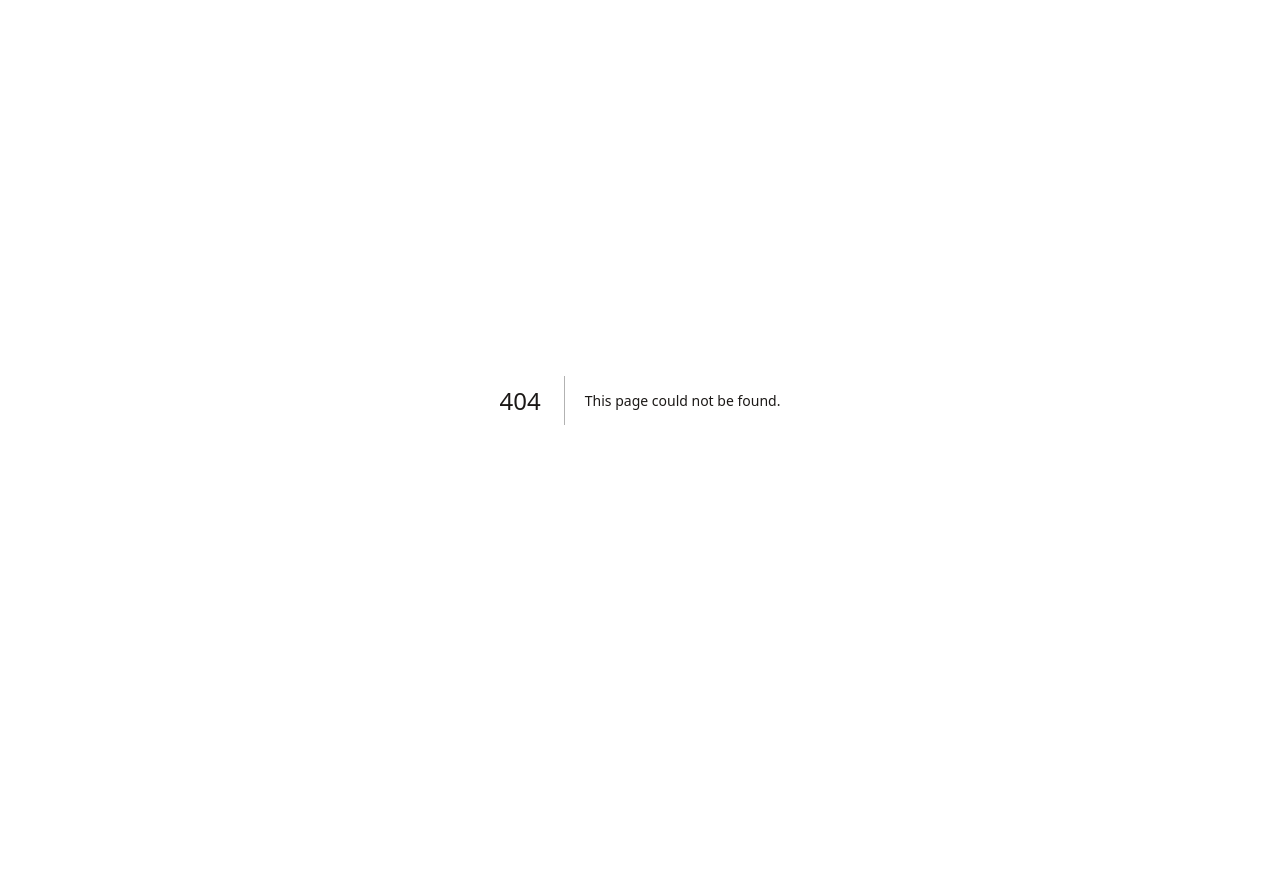
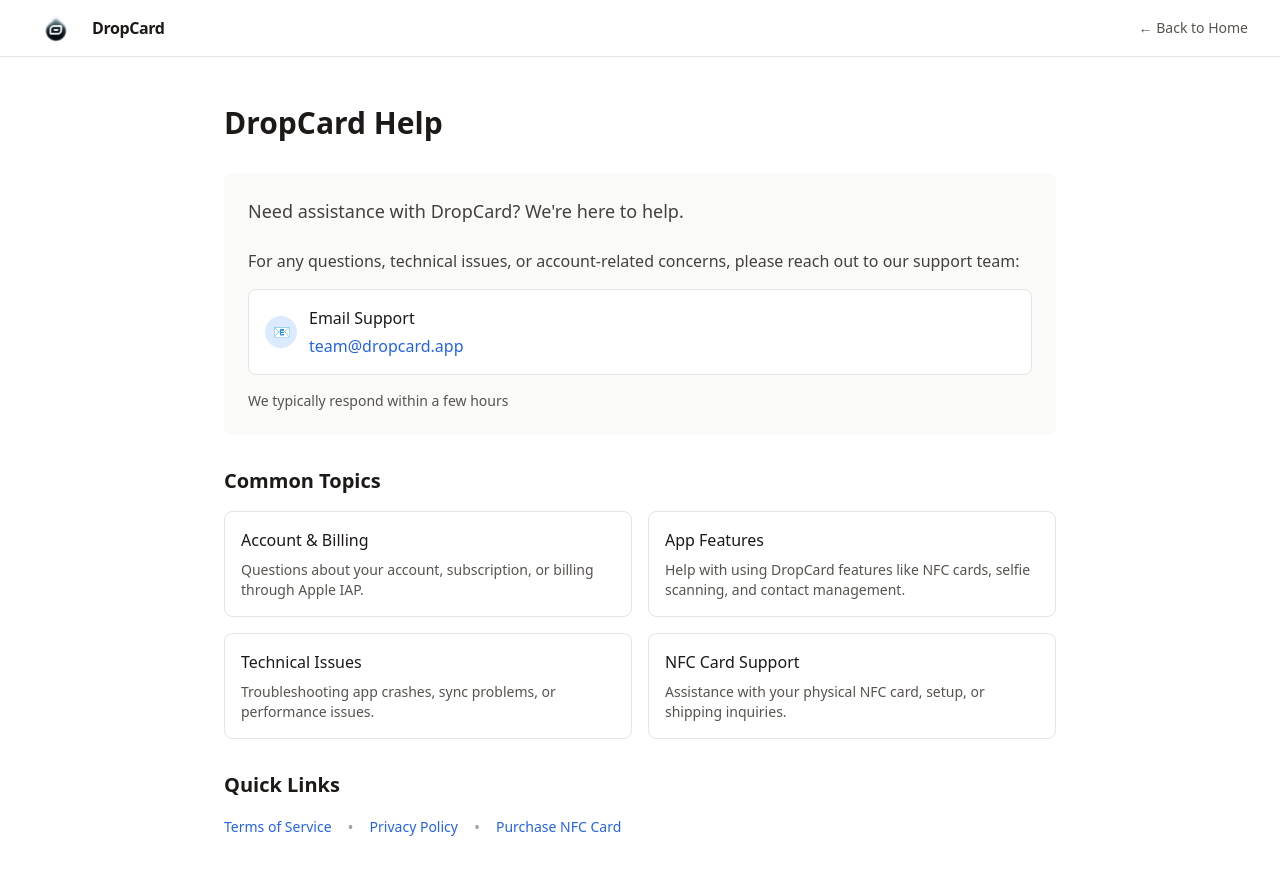
Before and after one commit to sirakinb/dropcard_landing, a Next.js app: page /help in a window 1280 px wide. Before the commit this address had no page. Shown: the top 874 px of the page. Before the commit the page ends 800 px from the top, so only its background shows below. Built offline with nearby package versions, Linux system fonts and the light colour scheme.

Commit message:
Add help page and update footer copyright
- Create new help page at /help with support information and common topics
- Add help links to footer navigation and legal notice section
- Remove 'Pentridge Media LLC' from bottom right copyright, keep other instances

```diff
--- /dev/null
+++ b/app/help/page.tsx
@@ -0,0 +1,122 @@
+import Link from 'next/link';
+import Image from 'next/image';
+
+export default function HelpPage() {
+  return (
+    <div className="min-h-screen bg-white">
+      {/* Header */}
+      <header className="border-b border-stone-200">
+        <div className="max-w-7xl mx-auto px-6 lg:px-8 h-14 flex items-center justify-between">
+          <Link href="/" className="flex items-center gap-3 font-semibold tracking-tight">
+            <Image src="/card/dc_logo.png" alt="DropCard logo" width={48} height={48} className="h-12 w-12" />
+            <span>DropCard</span>
+          </Link>
+          <Link href="/" className="text-sm text-stone-600 hover:text-stone-900">
+            ← Back to Home
+          </Link>
+        </div>
+      </header>
+
+      {/* Content */}
+      <main className="max-w-4xl mx-auto px-6 lg:px-8 py-12">
+        <div className="prose prose-stone max-w-none">
+          <h1 className="text-3xl font-bold text-stone-900 mb-8">DropCard Help</h1>
+
+          <div className="bg-stone-50 rounded-lg p-6 mb-8">
+            <p className="text-stone-700 mb-6 text-lg">
+              Need assistance with DropCard? We're here to help.
+            </p>
+
+            <p className="text-stone-700 mb-4">
+              For any questions, technical issues, or account-related concerns, please reach out to our support team:
+            </p>
+
+            <div className="bg-white border border-stone-200 rounded-lg p-4 mb-4">
+              <div className="flex items-center gap-3">
+                <div className="flex-shrink-0">
+                  <div className="h-8 w-8 rounded-full bg-blue-100 flex items-center justify-center">
+                    <span className="text-blue-600 text-sm font-semibold">📧</span>
+                  </div>
+                </div>
+                <div>
+                  <p className="font-medium text-stone-900 mb-1">Email Support</p>
+                  <a
+                    href="mailto:team@dropcard.app"
+                    className="text-blue-600 hover:text-blue-700 font-medium"
+                  >
+                    team@dropcard.app
+                  </a>
+                </div>
+              </div>
+            </div>
+
+            <p className="text-sm text-stone-600">
+              We typically respond within a few hours
+            </p>
+          </div>
+
+          {/* Additional Help Sections */}
+          <div className="space-y-8">
+            <section>
+              <h2 className="text-xl font-semibold text-stone-900 mb-4">Common Topics</h2>
+              <div className="grid md:grid-cols-2 gap-4">
+                <div className="bg-white border border-stone-200 rounded-lg p-4">
+                  <h3 className="font-medium text-stone-900 mb-2">Account & Billing</h3>
+                  <p className="text-sm text-stone-600">
+                    Questions about your account, subscription, or billing through Apple IAP.
+                  </p>
+                </div>
+                <div className="bg-white border border-stone-200 rounded-lg p-4">
+                  <h3 className="font-medium text-stone-900 mb-2">App Features</h3>
+                  <p className="text-sm text-stone-600">
+                    Help with using DropCard features like NFC cards, selfie scanning, and contact management.
+                  </p>
+                </div>
+                <div className="bg-white border border-stone-200 rounded-lg p-4">
+                  <h3 className="font-medium text-stone-900 mb-2">Technical Issues</h3>
+                  <p className="text-sm text-stone-600">
+                    Troubleshooting app crashes, sync problems, or performance issues.
+                  </p>
+                </div>
+                <div className="bg-white border border-stone-200 rounded-lg p-4">
+                  <h3 className="font-medium text-stone-900 mb-2">NFC Card Support</h3>
+                  <p className="text-sm text-stone-600">
+                    Assistance with your physical NFC card, setup, or shipping inquiries.
+                  </p>
+                </div>
+              </div>
+            </section>
+
+            <section>
+              <h2 className="text-xl font-semibold text-stone-900 mb-4">Quick Links</h2>
+              <div className="flex flex-wrap gap-4">
+                <Link
+                  href="/terms"
+                  className="inline-flex items-center gap-2 text-blue-600 hover:text-blue-700 text-sm font-medium"
+                >
+                  Terms of Service
+                </Link>
+                <span className="text-stone-400">•</span>
+                <Link
+                  href="/privacy"
+                  className="inline-flex items-center gap-2 text-blue-600 hover:text-blue-700 text-sm font-medium"
+                >
+                  Privacy Policy
+                </Link>
+                <span className="text-stone-400">•</span>
+                <a
+                  href="https://www.tiktok.com/view/product/1731550078413280064"
+                  target="_blank"
+                  rel="noopener noreferrer"
+                  className="inline-flex items-center gap-2 text-blue-600 hover:text-blue-700 text-sm font-medium"
+                >
+                  Purchase NFC Card
+                </a>
+              </div>
+            </section>
+          </div>
+        </div>
+      </main>
+    </div>
+  );
+}
--- a/app/page.tsx
+++ b/app/page.tsx
@@ -194,6 +194,8 @@
                 <Link href="/terms" className="underline hover:text-stone-800">Terms of Service</Link>
                 {' '}and{' '}
                 <Link href="/privacy" className="underline hover:text-stone-800">Privacy Policy</Link>.
+                {' '}Need help? Visit our{' '}
+                <Link href="/help" className="underline hover:text-stone-800">Help page</Link>.
               </p>
               <p>© 2025 Pentridge Media LLC. All rights reserved.</p>
             </div>
@@ -215,13 +217,15 @@
             <a href="#card" className="hover:text-stone-800">NFC Card</a>
             <a href="#faq" className="hover:text-stone-800">FAQ</a>
           </nav>
-          <div className="flex items-center gap-4 text-xs">
-            <Link href="/terms" className="hover:text-stone-800">Terms of Service</Link>
-            <span className="text-stone-400">•</span>
-            <Link href="/privacy" className="hover:text-stone-800">Privacy Policy</Link>
-          </div>
+      <div className="flex items-center gap-4 text-xs">
+        <Link href="/help" className="hover:text-stone-800">Help</Link>
+        <span className="text-stone-400">•</span>
+        <Link href="/terms" className="hover:text-stone-800">Terms of Service</Link>
+        <span className="text-stone-400">•</span>
+        <Link href="/privacy" className="hover:text-stone-800">Privacy Policy</Link>
+      </div>
           <div className="flex items-center gap-4">
-            <span className="text-stone-500">© 2025 Pentridge Media LLC</span>
+            <span className="text-stone-500">© 2025</span>
           </div>
         </div>
       </footer>
```
